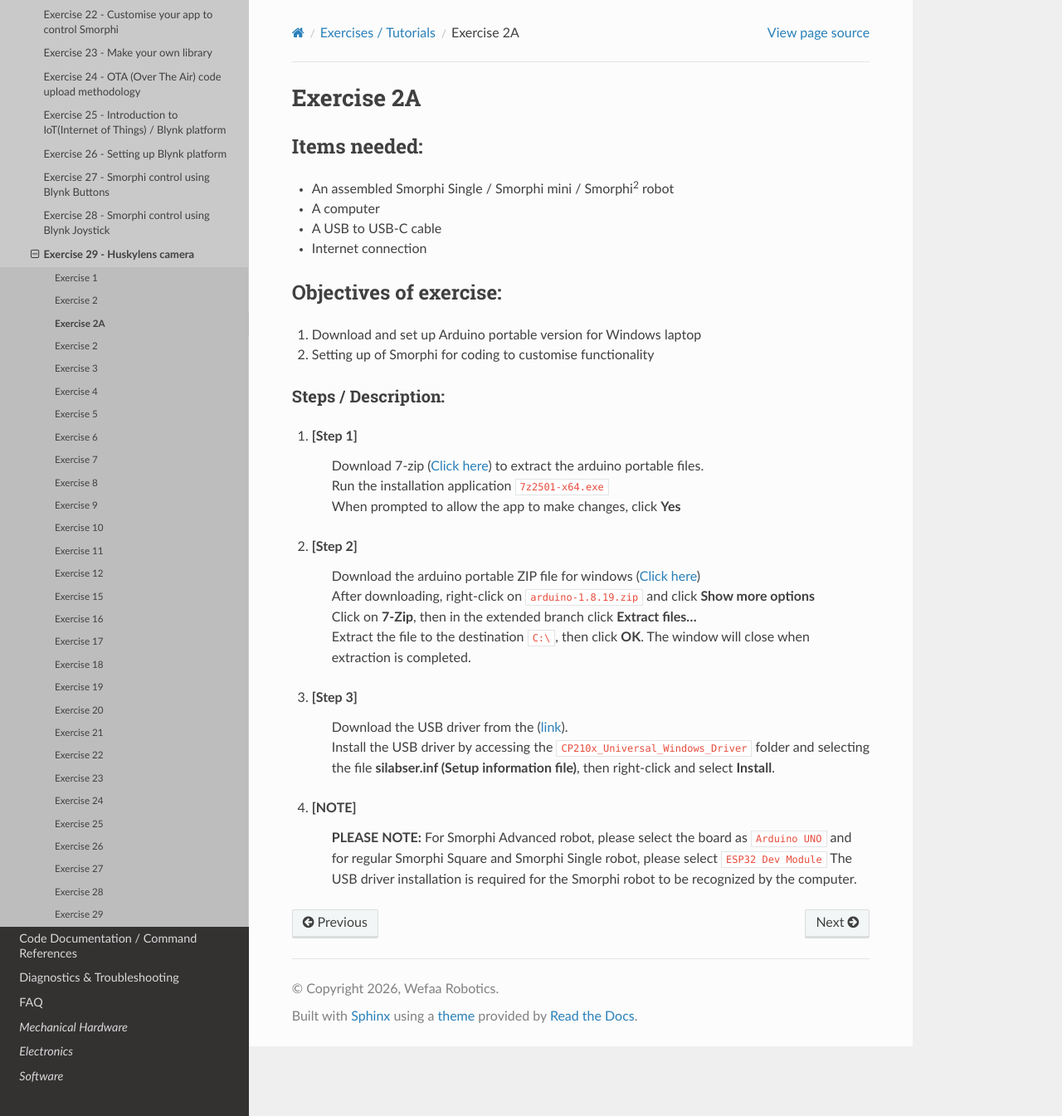
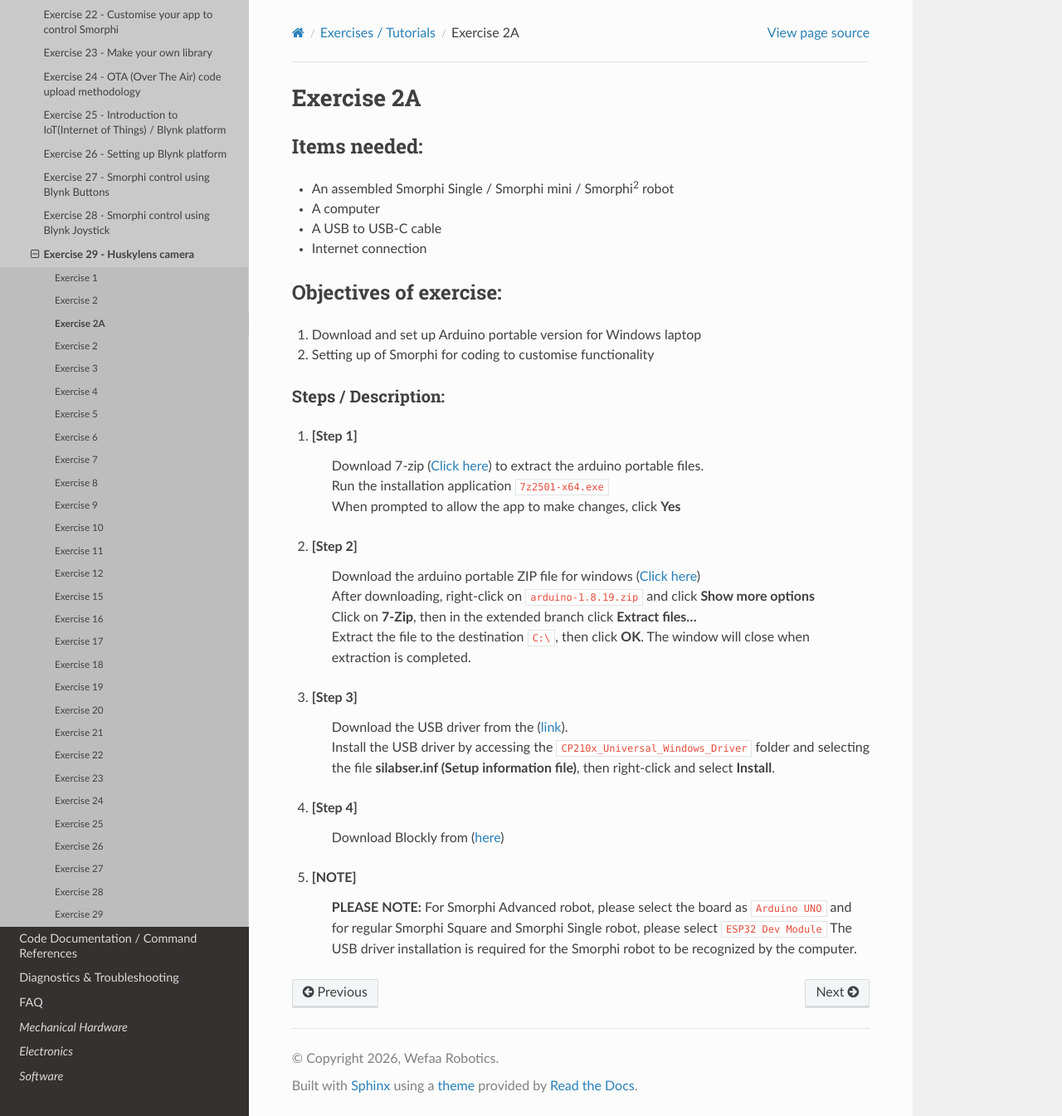
Before and after one commit to WefaaRobotics/Smorphi_Documentation, a Sphinx documentation site: the page built from source/docs/exercises/exercise_2A/exercise_2A.rst, in a window 1280 px wide and 1345 px high. Shown: the whole window at 83% size. Built offline with Sphinx 7.4.7 and the Read the Docs theme 3.1.0, drawn with Linux system fonts in a browser that asks for light colours.

Commit message:
Updt_BLKLY

```diff
--- a/source/docs/exercises/exercise_2A/exercise_2A.rst
+++ b/source/docs/exercises/exercise_2A/exercise_2A.rst
@@ -29,5 +29,7 @@ Steps  / Description:
 #. [Step 3]
                         |  Download the USB driver from the (`link <https://github.com/WefaaRobotics/Smorphi_Board/releases/download/v1.0.2/CP210x_Universal_Windows_Driver.zip>`_).
                         |  Install the USB driver by accessing the ``CP210x_Universal_Windows_Driver`` folder and selecting the file **silabser.inf (Setup information file)**, then right-click and select **Install**.
+#. [Step 4]
+                        |  Download Blockly from (`here <https://github.com/WefaaRobotics/Smorphi_Board/releases/download/V_BLK_0.1/ardublockly_Darwin64_2026-03-24_00.36.zip>`_)
 #. [NOTE]
                         |  **PLEASE NOTE:** For Smorphi Advanced robot, please select the board as ``Arduino UNO`` and for regular Smorphi Square and Smorphi Single robot, please select ``ESP32 Dev Module``  The USB driver installation is required for the Smorphi robot to be recognized by the computer.
```
